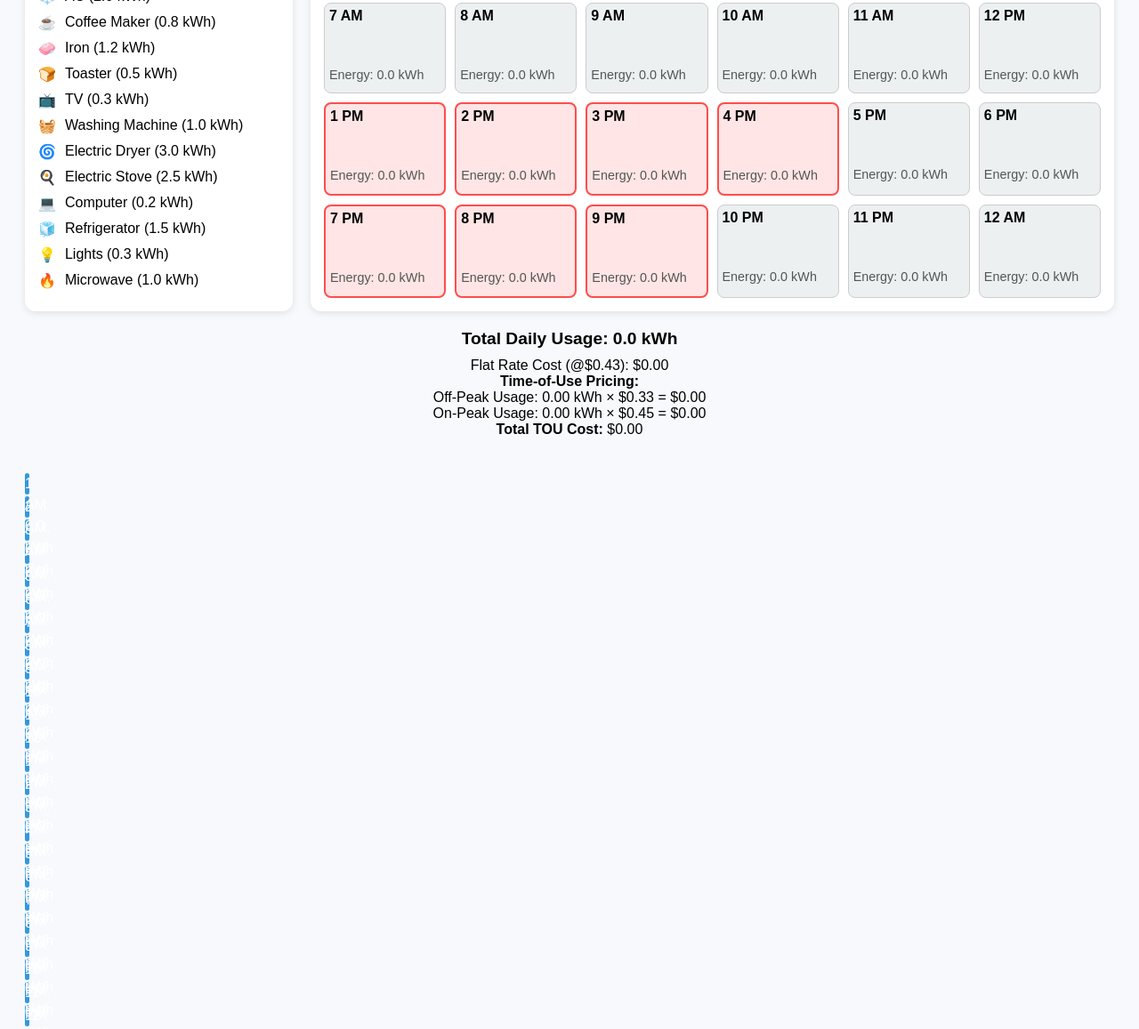
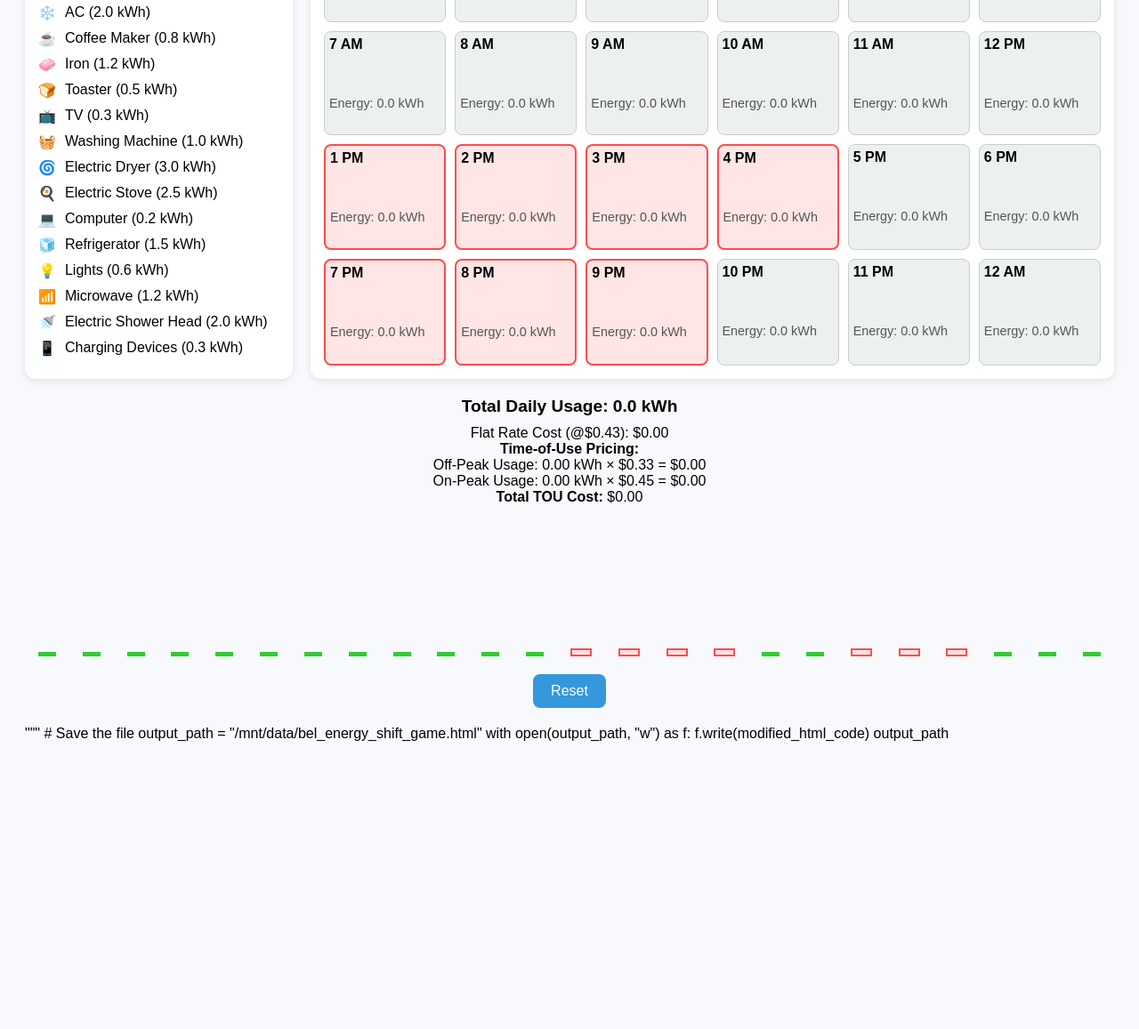
Before and after one commit to Evpech29/BEL-Energy-Shift-Game, a plain HTML site: page index.html in a window 1280 px wide. Shown: the part 233-1390 px from the top of the page at 89% size. After the commit the page ends 1095 px from the top, so only its background shows below. Drawn offline with Linux system fonts and the light colour scheme.

Commit message:
index.html

```diff
--- a/index.html
+++ b/index.html
@@ -1,3 +1,5 @@
+# Modified code as per user instructions — saved to a file for download
+modified_html_code = """
 <!DOCTYPE html>
 <html lang="en">
 <head>
@@ -77,20 +79,21 @@
       margin-top: 10px;
       font-size: 1em;
     }
-    #bar-chart {
-      margin-top: 40px;
-      max-width: 100%;
+    .bar-graph {
+      display: flex;
+      justify-content: space-around;
+      align-items: flex-end;
+      margin-top: 20px;
+      height: 150px;
     }
     .bar {
-      background-color: #3498db;
-      height: 24px;
-      margin: 2px 0;
-      transition: width 0.3s ease;
-      border-radius: 4px;
-      color: white;
-      text-align: right;
-      padding-right: 5px;
-      line-height: 24px;
+      width: 20px;
+      margin: 0 2px;
+      background-color: #33cc33;
+      transition: height 0.3s ease;
+    }
+    .bar.on-peak {
+      background-color: #ff9966;
     }
     button {
       display: block;
@@ -117,7 +120,7 @@
   </style>
 </head>
 <body>
-  <h1>Energy Shift Game</h1>
+  <h1>BEL Energy Shift Game</h1>
   <div class="game-container">
     <div class="appliance-menu">
       <h2>Appliances</h2>
@@ -132,8 +135,10 @@
       <div class="appliance" draggable="true" data-kwh="2.5">🍳 <span>Electric Stove (2.5 kWh)</span></div>
       <div class="appliance" draggable="true" data-kwh="0.2">💻 <span>Computer (0.2 kWh)</span></div>
       <div class="appliance" draggable="true" data-kwh="1.5">🧊 <span>Refrigerator (1.5 kWh)</span></div>
-      <div class="appliance" draggable="true" data-kwh="0.3">💡 <span>Lights (0.3 kWh)</span></div>
-      <div class="appliance" draggable="true" data-kwh="1.0">🔥 <span>Microwave (1.0 kWh)</span></div>
+      <div class="appliance" draggable="true" data-kwh="0.6">💡 <span>Lights (0.6 kWh)</span></div>
+      <div class="appliance" draggable="true" data-kwh="1.2">📶 <span>Microwave (1.2 kWh)</span></div>
+      <div class="appliance" draggable="true" data-kwh="2.0">🚿 <span>Electric Shower Head (2.0 kWh)</span></div>
+      <div class="appliance" draggable="true" data-kwh="0.3">📱 <span>Charging Devices (0.3 kWh)</span></div>
     </div>
     <div class="timeline" id="timeline"></div>
   </div>
@@ -148,23 +153,20 @@
       <strong>Total TOU Cost:</strong> $<span id="tou-rate">0.00</span>
     </div>
   </div>
-
-  <div id="bar-chart"></div>
+  <div class="bar-graph" id="barGraph"></div>
   <button onclick="resetGame()">Reset</button>
 
   <script>
     const timeLabels = [
-      "1 AM", "2 AM", "3 AM", "4 AM", "5 AM", "6 AM",
-      "7 AM", "8 AM", "9 AM", "10 AM", "11 AM", "12 PM",
-      "1 PM", "2 PM", "3 PM", "4 PM", "5 PM", "6 PM",
-      "7 PM", "8 PM", "9 PM", "10 PM", "11 PM", "12 AM"
+      '1 AM','2 AM','3 AM','4 AM','5 AM','6 AM','7 AM','8 AM','9 AM','10 AM','11 AM','12 PM',
+      '1 PM','2 PM','3 PM','4 PM','5 PM','6 PM','7 PM','8 PM','9 PM','10 PM','11 PM','12 AM'
     ];
-
+    const onPeakIndexes = [12,13,14,15,18,19,20]; // 1-4 PM and 7-9 PM
     const timeline = document.getElementById('timeline');
-    const barChart = document.getElementById('bar-chart');
+    const barGraph = document.getElementById('barGraph');
 
     timeLabels.forEach((time, index) => {
-      const isOnPeak = (index >= 12 && index <= 15) || (index >= 18 && index <= 20);
+      const isOnPeak = onPeakIndexes.includes(index);
       const hourDiv = document.createElement('div');
       hourDiv.className = `hour-slot${isOnPeak ? ' on-peak' : ''}`;
       hourDiv.innerHTML = `
@@ -174,13 +176,10 @@
       `;
       timeline.appendChild(hourDiv);
 
-      // Add bar chart entry
       const bar = document.createElement('div');
-      bar.className = 'bar';
-      bar.style.width = '0%';
-      bar.dataset.index = index;
-      bar.textContent = `${time}: 0.0 kWh`;
-      barChart.appendChild(bar);
+      bar.className = `bar${isOnPeak ? ' on-peak' : ''}`;
+      bar.style.height = '5px';
+      barGraph.appendChild(bar);
     });
 
     const appliances = document.querySelectorAll('.appliance');
@@ -229,16 +228,12 @@
       hourSlots.forEach((slot, index) => {
         const kwh = parseFloat(slot.querySelector('.hour-kwh').textContent);
         total += kwh;
-        if ((index >= 12 && index <= 15) || (index >= 18 && index <= 20)) {
+        bars[index].style.height = `${kwh * 20}px`;
+        if (onPeakIndexes.includes(index)) {
           peakKwh += kwh;
         } else {
           offPeakKwh += kwh;
         }
-
-        // Update chart
-        const bar = bars[index];
-        bar.style.width = `${kwh * 20}%`; // scale width
-        bar.textContent = `${timeLabels[index]}: ${kwh.toFixed(2)} kWh`;
       });
 
       const flatRateCost = total * 0.43;
@@ -247,8 +242,8 @@
       document.getElementById('daily-total').textContent = `Total Daily Usage: ${total.toFixed(2)} kWh`;
       document.getElementById('flat-rate').textContent = `Flat Rate Cost (@$0.43): $${flatRateCost.toFixed(2)}`;
       document.getElementById('offpeak-kwh').textContent = offPeakKwh.toFixed(2);
+      document.getElementById('offpeak-cost').textContent = (offPeakKwh * 0.33).toFixed(2);
       document.getElementById('onpeak-kwh').textContent = peakKwh.toFixed(2);
-      document.getElementById('offpeak-cost').textContent = (offPeakKwh * 0.33).toFixed(2);
       document.getElementById('onpeak-cost').textContent = (peakKwh * 0.45).toFixed(2);
       document.getElementById('tou-rate').textContent = touCost.toFixed(2);
     }
@@ -256,18 +251,17 @@
     function resetGame() {
       document.querySelectorAll('.drop-zone').forEach(zone => zone.innerHTML = '');
       document.querySelectorAll('.hour-kwh').forEach(span => span.textContent = '0.0');
-      document.getElementById('daily-total').textContent = 'Total Daily Usage: 0.0 kWh';
-      document.getElementById('flat-rate').textContent = 'Flat Rate Cost (@$0.43): $0.00';
-      document.getElementById('offpeak-kwh').textContent = '0.00';
-      document.getElementById('onpeak-kwh').textContent = '0.00';
-      document.getElementById('offpeak-cost').textContent = '0.00';
-      document.getElementById('onpeak-cost').textContent = '0.00';
-      document.getElementById('tou-rate').textContent = '0.00';
-      document.querySelectorAll('.bar').forEach(bar => {
-        bar.style.width = '0%';
-        bar.textContent = `${timeLabels[bar.dataset.index]}: 0.0 kWh`;
-      });
+      document.querySelectorAll('.bar').forEach(bar => bar.style.height = '5px');
+      updateDailyTotal();
     }
   </script>
 </body>
 </html>
+"""
+
+# Save the file
+output_path = "/mnt/data/bel_energy_shift_game.html"
+with open(output_path, "w") as f:
+    f.write(modified_html_code)
+
+output_path
```
